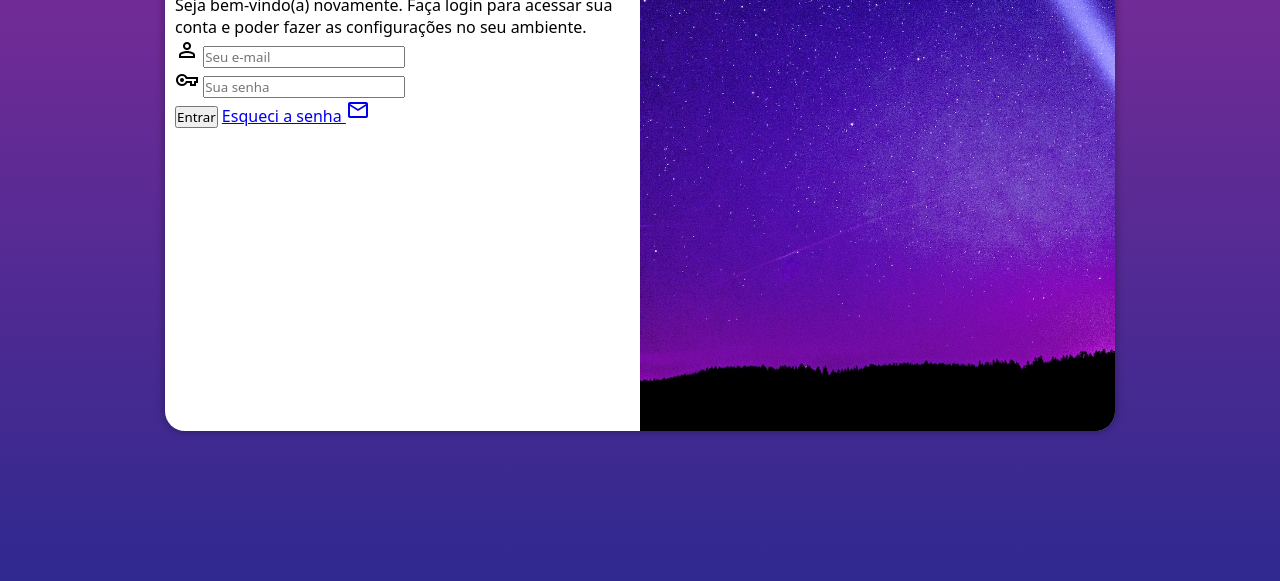
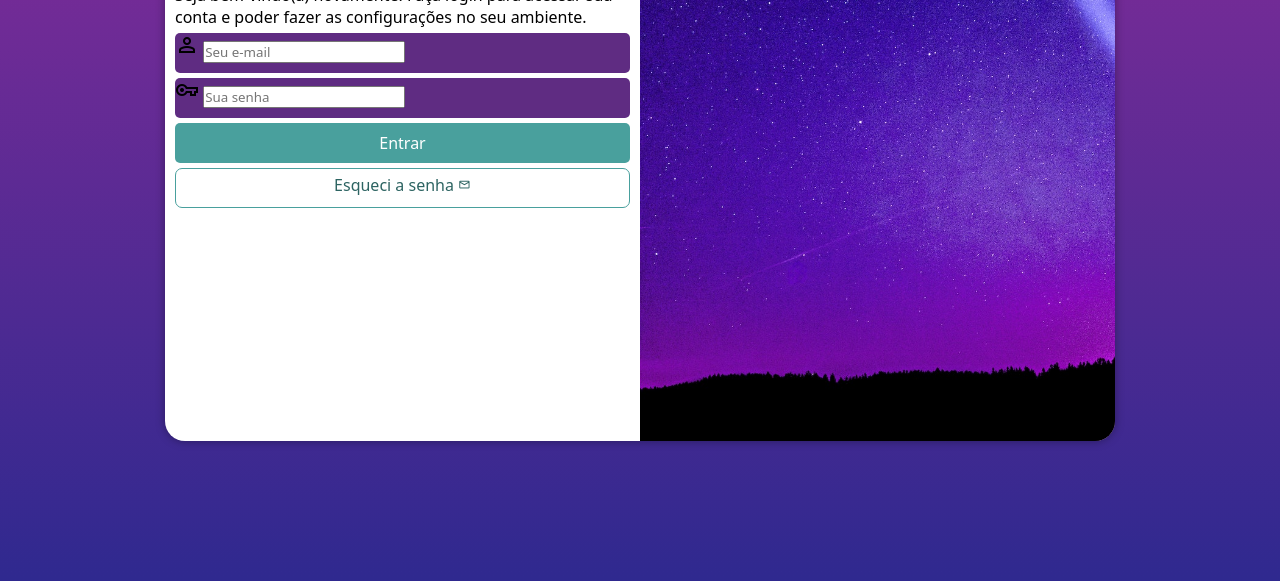
Before and after one commit to gabrielkawamoto/Projeto-login, a plain HTML site: page index.html in a window 1280 px wide. Shown: the part 219-800 px from the top of the page. Drawn offline with nearby package versions, Linux system fonts and the light colour scheme.

Commit message:
estilizando submit

```diff
--- a/estilos/style.css
+++ b/estilos/style.css
@@ -29,7 +29,7 @@ section#login {
 
     background-color: white;
     width: 250px;
-    height: 500px;
+    height: 520px;
     border-radius: 20px;
     box-shadow: 0px 0px 10px rgba(0, 0, 0, 0.362);
 
@@ -56,3 +56,50 @@ div#formulario > h1 {
 div#formulario > p {
     font-size: 0.9em;
 }
+
+.campo {
+    display: block;
+    background-color: #5f2c82;
+    width: 100%;
+    height: 40px;
+    border-radius: 5px;
+    margin: 5px 0px;
+}
+
+input[type=submit] {
+    display: block;
+    font-size: 1em;
+    width: 100%;
+    height: 40px;
+    background-color: #49a09d;
+    color: white;
+    border: none;
+    border-radius: 5px;
+    cursor: pointer;
+}
+
+input[type=submit]:hover {
+    background-color: #2d6462;
+}
+
+.botao {
+    display: block;
+    text-align: center;
+    text-decoration: none;
+    font-size: 1em;
+    width: 100%;
+    height: 40px;
+    padding-top: 5px;
+    margin-top: 5px;
+    border: 1px solid #49a09d;
+    border-radius: 7px;
+    color: #2d6462;
+}
+
+.botao:hover {
+    background-color: #6cd3cf;
+}
+
+a.botao > span {
+    font-size: 0.8em;
+}
--- a/index.html
+++ b/index.html
@@ -26,7 +26,8 @@
                         <input type="password" name="senha" id="isenha" placeholder="Sua senha" autocomplete="current-password" required minlength="8" maxlength="20">
                     </div>
                     <input type="submit" value="Entrar">
-                    <a href="#">Esqueci a senha <span class="material-symbols-outlined">mail</span></a>
+                    <a href="esqueci.html" class="botao">
+                        Esqueci a senha <span class="material-symbols-outlined">mail</span></a>
                 </form>
             </div>
         </section>
```
